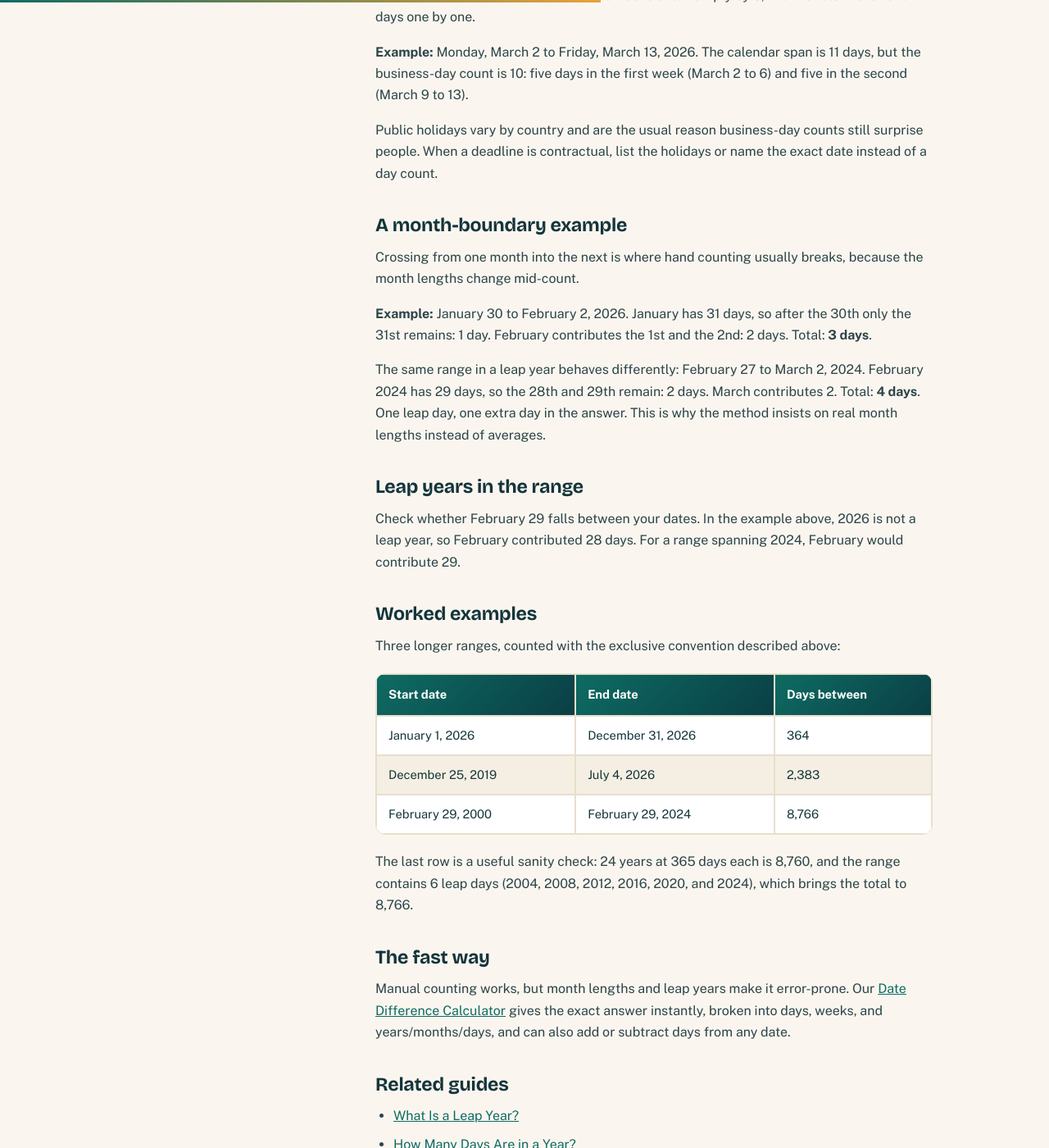
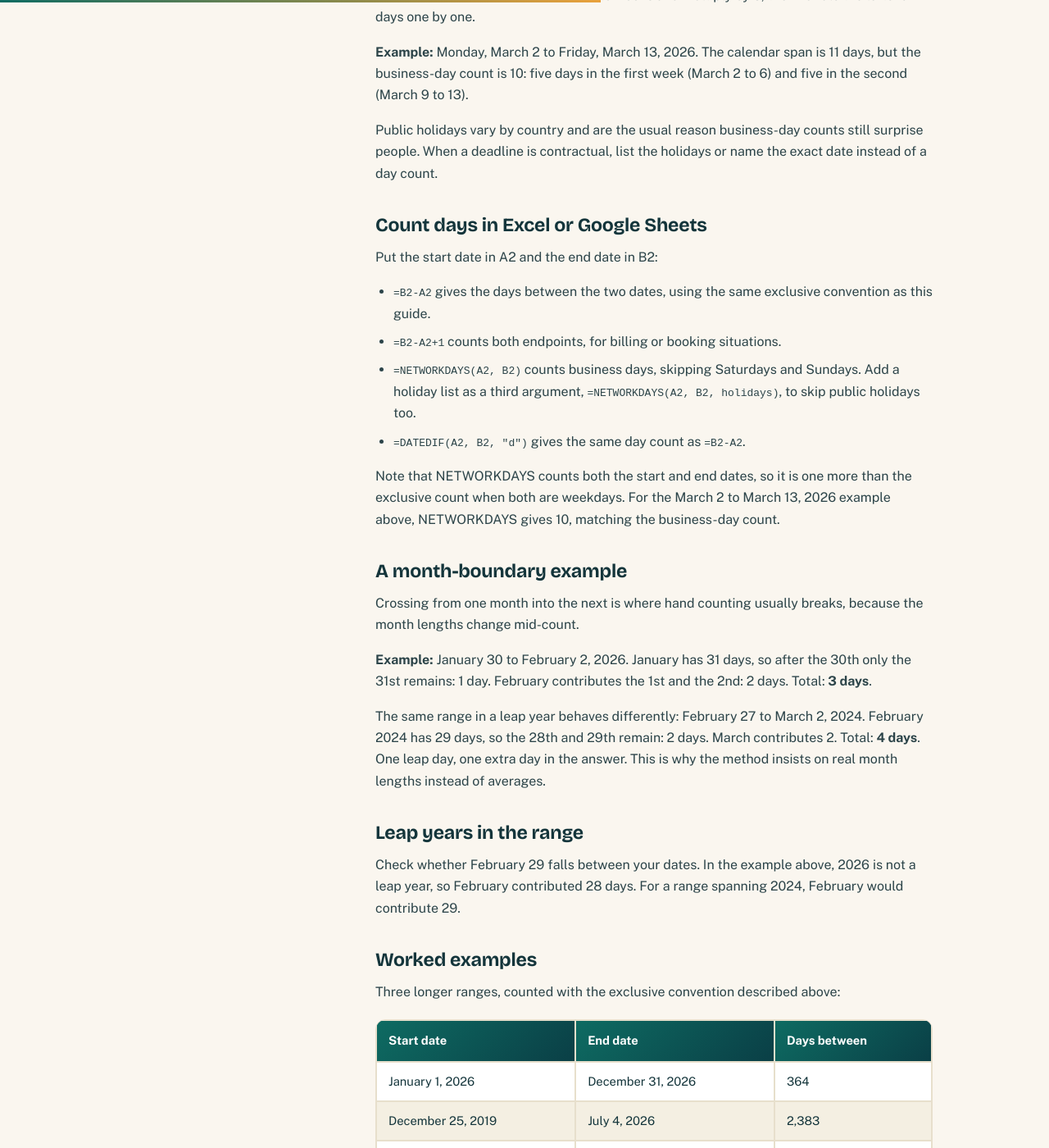
Before and after one commit to zaidmeo09-dhangal/agedatecalc, a Jekyll site: the page built from _posts/2026-10-23-how-to-count-days-between-dates.md, in a window 1280 px wide and 1400 px high, scrolled down 2957 px. Shown: the whole window at 82% size. Built offline with Jekyll 4.4.1, drawn with Linux system fonts in a browser that asks for light colours; some of the changed text lies outside the part shown.

```diff
--- a/_posts/2026-10-23-how-to-count-days-between-dates.md
+++ b/_posts/2026-10-23-how-to-count-days-between-dates.md
@@ -3,6 +3,7 @@
 title: How to Count Days Between Two Dates (Manual Method)
 slug: how-to-count-days-between-dates
 date: '2026-10-23'
+last_modified_at: 2026-11-12
 status: Published
 author: AgeDateCalc Team
 category: How-To Guides
@@ -93,6 +94,17 @@
 
 Public holidays vary by country and are the usual reason business-day counts still surprise people. When a deadline is contractual, list the holidays or name the exact date instead of a day count.
 
+## Count days in Excel or Google Sheets
+
+Put the start date in A2 and the end date in B2:
+
+- `=B2-A2` gives the days between the two dates, using the same exclusive convention as this guide.
+- `=B2-A2+1` counts both endpoints, for billing or booking situations.
+- `=NETWORKDAYS(A2, B2)` counts business days, skipping Saturdays and Sundays. Add a holiday list as a third argument, `=NETWORKDAYS(A2, B2, holidays)`, to skip public holidays too.
+- `=DATEDIF(A2, B2, "d")` gives the same day count as `=B2-A2`.
+
+Note that NETWORKDAYS counts both the start and end dates, so it is one more than the exclusive count when both are weekdays. For the March 2 to March 13, 2026 example above, NETWORKDAYS gives 10, matching the business-day count.
+
 ## A month-boundary example
 
 Crossing from one month into the next is where hand counting usually breaks, because the month lengths change mid-count.
@@ -119,7 +131,7 @@
 
 ## The fast way
 
-Manual counting works, but month lengths and leap years make it error-prone. Our [Date Difference Calculator]({{ '/date-difference-calculator/' | relative_url }}) gives the exact answer instantly, broken into days, weeks, and years/months/days, and can also add or subtract days from any date.
+Manual counting works, but month lengths and leap years make it error-prone. Our [Date Difference Calculator]({{ '/date-difference-calculator/' | relative_url }}) gives the exact answer instantly, broken into days, weeks, business days, and years/months/days, and can also add or subtract days from any date.
 
 ## Related guides
 
```
